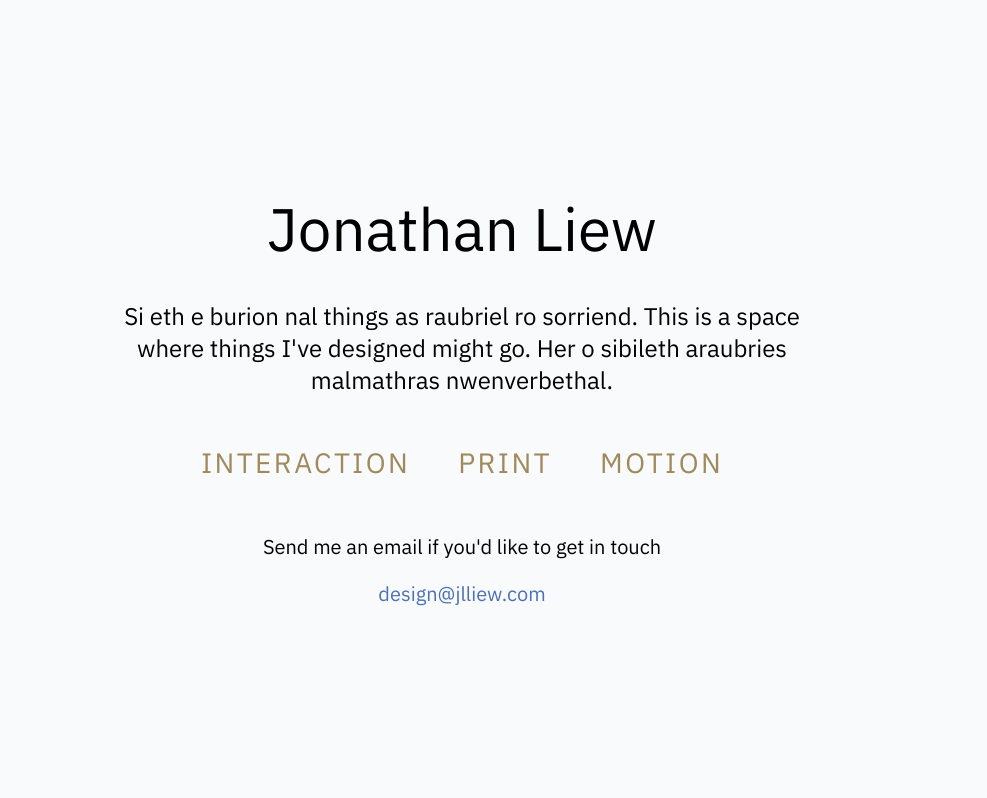
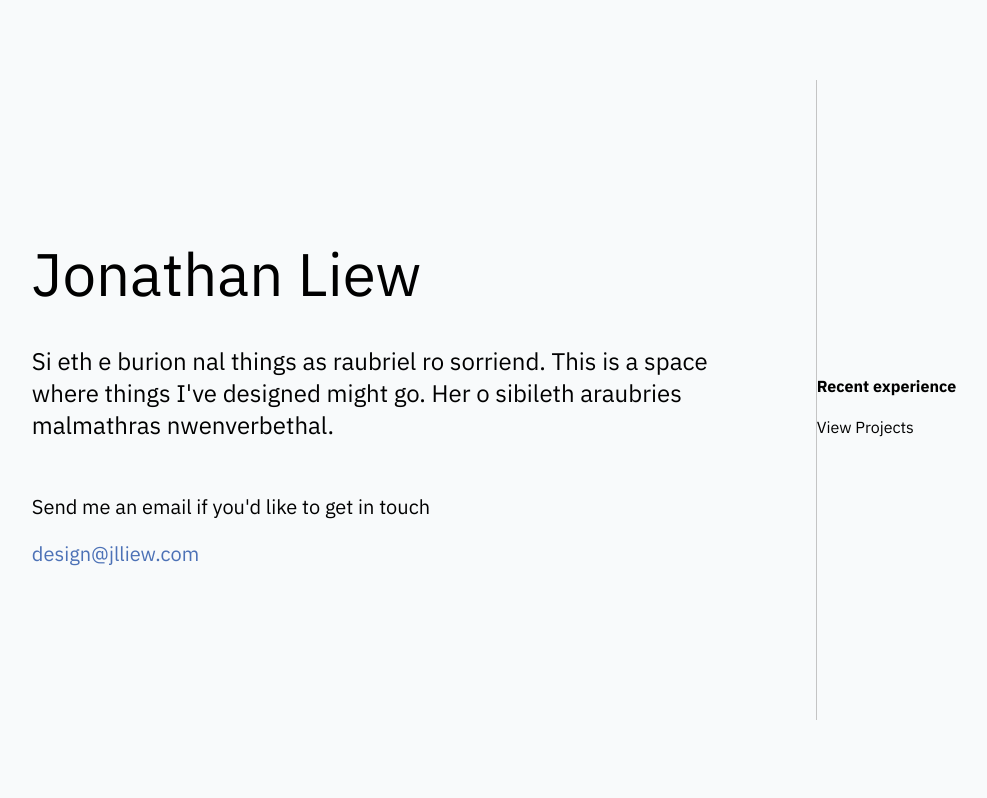
Before and after one commit to jon2147/jlliew-website, a React (Create React App) app: page / in a window 1280 px wide. Shown: the top 798 px of the page, without its empty margins (178-1165 px from the left). Built offline with nearby package versions, Linux system fonts and the light colour scheme.

Commit message:
Begin implementing designed components

```diff
--- a/src/App.css
+++ b/src/App.css
@@ -6,6 +6,9 @@
     --header-email-link: #4c71b6; /* #9ac4e6 */
     --header-email-link-hover: #3f7aaa; /* #9ac4e6 */
     --header-background: rgb(248, 250, 251); /* #14181f with #010102 mrossary */
+
+    --header-divider: #c4c4c4;
+    --aux-proficiency: #646464;
 
     /* story */
     --story-box-shadow: inset 0 0 0 100vh rgba(255, 255, 255, 100);
@@ -53,6 +56,68 @@ body {
   text-align: center;
   font-weight: 400;
 }
+
+/* HEADER BIO */
+
+.folio-header{
+  background-color: var(--header-background);
+
+  min-height: 100vh;
+  max-width: 100%;
+
+  display: flex;
+  align-self: center;
+  align-items: center;
+  justify-content: center;
+}
+
+.header-bio{
+  color: var(--header-text);
+  display: flex;
+  flex: 0 1 auto;
+  flex-direction: column;
+  align-items: left;
+  justify-content: left;
+  text-align: left;
+  padding: 4rem;
+  font-weight: 400;
+}
+
+.bio-label {
+  font-size: 3.75rem;
+  text-align: left;
+  margin: 0;
+  font-weight: 400;
+}
+
+.bio-description {
+  text-align: left;
+  font-size: 1.5rem;
+  margin: 2rem 0 1rem 0;
+}
+
+.bio-contact {
+  margin-top: 1rem;
+  font-size: 1.25rem;
+}
+
+.bio-contact-link {
+  color: var(--header-email-link);
+  text-decoration: none;
+  transition: color .15s;
+}
+
+.bio-contact-link:hover {
+  color: var(--header-email-link-hover);
+}
+
+.header-divider {
+  border-left: 1px solid var(--header-divider);
+  min-height: 40rem;
+  height: auto;
+}
+
+/* END OF HEADER BIO */
 
 .header-title {
   font-size: 3.75rem;
--- a/src/App.js
+++ b/src/App.js
@@ -1,6 +1,5 @@
 import React from 'react';
 import logo from './logo.svg';
-import './assets/css/Didactic.css';
 import './assets/css/fonts.css';
 import './App.css';
 import Header from './components/Header';
@@ -15,19 +14,19 @@ function App() {
 
       <main>
 
-        <Didactic/>
+        {/*<Didactic/>
 
         <div className="story">
-          <div className="story-image"
+        <div className="story-image"
               style={
-                {backgroundImage: `url(images/study_oyl_inner.jpg`}
+                {backgroundImage: `url(images/study_oyl_inner.jpg)`}
               }>
           </div>
           <div className="story-content" >
             <p className="story-heading">Anburion</p>
             <p className="story-body">Si eth e burion nal things as raubriel ro sorriend. A hwen ther o tiriel vernwen. Del on Cormorathenned, si Halmosiliath, si Osirion Brumaidha. Her o sibileth araubries malmathras nwenverbethal.</p>
-          </div>
-        </div>
+            </div>
+        </div>*/}
       </main>
 
 
--- a/src/assets/css/Didactic.css
+++ b/src/assets/css/Didactic.css
@@ -6,6 +6,24 @@
     --didactic-panel-bg : rgb(3, 5, 8);
     --didactic-panel-heading : #fff;
     --didactic-panel-body : #dfdfdf;
+}
+
+.animate {
+    transition: transform 0.3s ease-out;
+}
+
+.ms-touch.slider {
+    overflow-x: scroll;
+    overflow-y: hidden;
+
+    -ms-overflow-style: none; /* Hides the scrollbar. */
+    -ms-scroll-chaining: none; /* Prevents Metro from swiping to the next tab or app. */
+    -ms-scroll-snap-type: mandatory; /* Forces snap scroll behaviour on images. */
+    -ms-scroll-snap-points-x: snapInterval(0%, 100%); /* Defines the y and x intervals to snap to when scrolling. */
+
+    scroll-snap-type: mandatory;
+
+
 }
 
 .didactic{
@@ -99,6 +117,46 @@
     line-height: 1.5rem;
 }
 
+/* SLIDER ++++++++++++++++++++++++++++++++*/
+
+.didactic-slider {
+    width:100%;
+    height:100%;
+
+    display:flex;
+    overflow-x: auto;
+    transition-property: transform;
+    will-change: transform;
+}
+
+.didactic-slide {
+    float:left;
+    width:300px;
+    height: 500px;
+}
+
+.didactic-slides {
+    height:100vh;
+    flex: 2;
+    overflow: hidden;
+
+}
+
+img {
+    object-fit: cover;
+    object-position: center;
+    min-width: 100%;
+}
+
+.slide-image {
+    width:100%;
+    height: 100%;
+    object-fit: cover;
+    object-position: center;
+}
+
+/* SLIDER ++++++++++++++++++++++++++++++++*/
+
 .didactic-gallery {
     flex:2;
     height: 100vh;
--- a/src/components/Didactic.js
+++ b/src/components/Didactic.js
@@ -1,16 +1,18 @@
 import React from 'react';
 import ReactDOM from 'react-dom';
+import '../assets/css/Didactic.css';
 
 import DidacticGallery from '../components/DidacticGallery';
 import DidacticPanel from '../components/DidacticPanel';
 import DidacticHeader from '../components/DidacticHeader';
+import DidacticSlider from '../components/DidacticSlider';
 
 
 class Didactic extends React.Component {
     render() {
         return (
             <div className="didactic">
-                <DidacticGallery/>
+                <DidacticSlider/>
                 <DidacticPanel/>
             </div>
         );
--- a/src/components/DidacticPanel.js
+++ b/src/components/DidacticPanel.js
@@ -6,7 +6,6 @@ class DidacticPanel extends React.Component {
     render() {
         return (
             <div className="didactic-panel">
-                <DidacticHeader/>
                 <div className="didactic-panel-story">
                     <h2 className="didactic-panel-heading">
                         Didactic Heading
--- a/src/components/Header.js
+++ b/src/components/Header.js
@@ -4,6 +4,42 @@ import ReactDOM from 'react-dom';
 class Header extends React.Component {
     render() {
         return (
+
+            <header className="folio-header">
+            <link href="https://fonts.googleapis.com/icon?family=Material+Icons" rel="stylesheet"></link>
+
+
+                <div className="header-bio">
+                    <h1 className="bio-label">
+                        Jonathan Liew
+                    </h1>
+                    <p className="bio-description">Si eth e burion nal things as raubriel ro sorriend. This is a space where things I've designed might go. Her o sibileth araubries malmathras nwenverbethal.</p>
+                    <div class="bio-contact">
+                        <p>Send me an email if you'd like to get in touch</p>
+                        <a className="bio-contact-link" href="mailto:design@jlliew.com">design@jlliew.com</a>
+                    </div>
+                </div>
+                <div className="header-divider"/>
+                <div className="header-auxiliary">
+                    <div className="recent-experience">
+
+                        <h2 className="auxiliary-label">
+                            Recent experience
+                        </h2>
+                        <div className="experiences">
+                            <div className="experience"></div>
+                        </div>
+                    </div>
+                    <div className="view-work-link">
+                        View Projects
+                        <i class="material-icons">&#xe5db;</i>
+                    </div>
+                </div>
+            </header>
+
+
+
+            /* original
             <header className="App-header">
             <div className="header-container">
                 <h1 className="header-title">Jonathan Liew</h1>
@@ -19,6 +55,9 @@ class Header extends React.Component {
                 </div>
                 </div>
             </header>
+            */
+
+
         );
     }
 }
```
